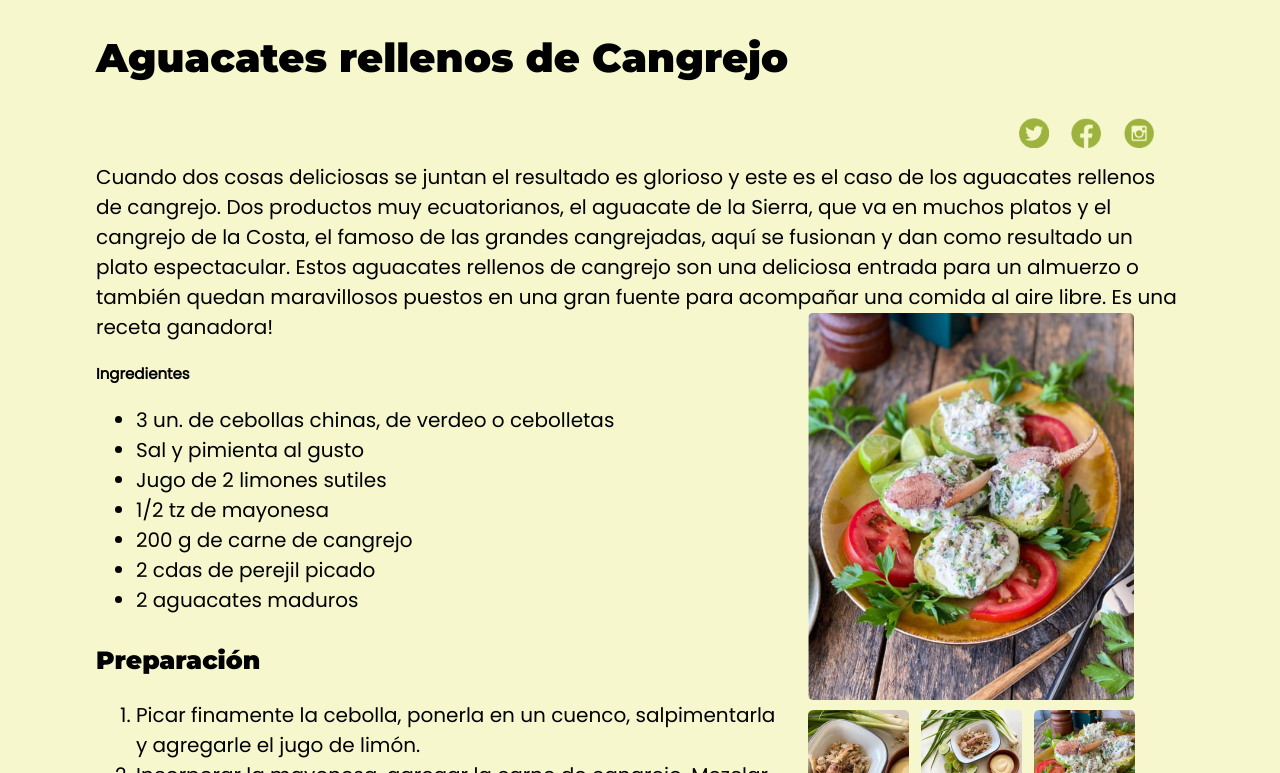
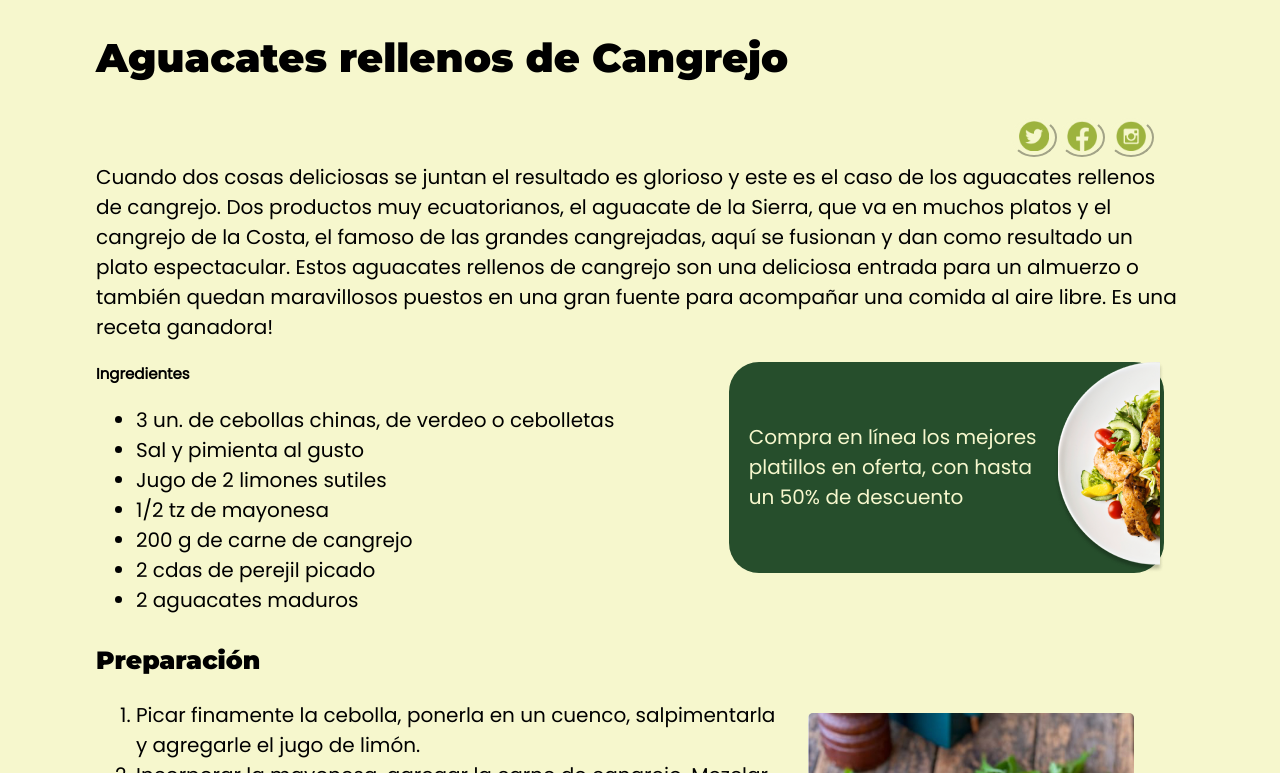
Before and after one commit to Kajoha/sapito-food, a website: page index.html in a window 1280 px wide. Shown: the part 524-1297 px from the top of the page. Drawn offline with Linux system fonts and the light colour scheme.

Commit message:
added ads cupon

```diff
--- a/index.html
+++ b/index.html
@@ -22,20 +22,22 @@
       </a>
     </div>
   </div>
+
   <img class="banner" sizes="(max-width: 1400px) 100vw, 1400px" srcset="
   img/aguacates-rellenos-cangrejo-portada-1440x1080-_1_n6b2de_c_scale,w_200.jpg 200w,
   img/aguacates-rellenos-cangrejo-portada-1440x1080-_1_n6b2de_c_scale,w_937.jpg 937w,
   img/aguacates-rellenos-cangrejo-portada-1440x1080-_1_n6b2de_c_scale,w_1400.jpg 1400w"
     src="img/aguacates-rellenos-cangrejo-portada-1440x1080-_1_n6b2de_c_scale,w_200.jpg"
     alt="Platillo de aguacate relleno de cangrejo en una presentación gourmet">
+
   <div class="blog">
-
     <div class="recipe">
       <h1 class="recipe__title">Aguacates rellenos de Cangrejo</h1>
+
       <div class="recipe__links">
-        <a href="#"><img src="img/twitter.png" alt="twitter logo"></a>
-        <a href="#"><img src="img/facebook.png" alt="facebook logo"></a>
-        <a href="#"><img src="img/instagram.png" alt="instagram logo"></a>
+        <button><img src="img/twitter.png" alt=""></button>
+        <button><img src="img/facebook.png" alt=""></button>
+        <button><img src="img/instagram.png" alt=""></button>
       </div>
 
       <p class="recipe__description recipe__description--top">
@@ -46,6 +48,12 @@
         también quedan maravillosos puestos en una gran fuente para acompañar una comida al aire libre. Es una receta
         ganadora!
       </p>
+    </div>
+
+    <div class="ads-cupon">
+      <p>Compra en línea los
+        mejores platillos en oferta, con hasta un 50% de descuento</p>
+      <img src="img/ad-discuont-1.png" alt="ensalada de tomates sherrys de la casa">
     </div>
 
     <div class="recipe">
--- a/sass/components/_ads.scss
+++ b/sass/components/_ads.scss
@@ -25,3 +25,27 @@
   font-weight: 600;
   color: $primary-green;
 }
+
+
+.ads-cupon {
+  align-items: center;
+  background-color: $primary-green;
+  border-radius: 3rem;
+  display: flex;
+  justify-content: space-between;
+  margin-left: auto;
+  margin-right: auto;
+  width: 70%;
+
+  @media (min-width: 60rem) {
+    position: absolute;
+    right: 2rem;
+    width: 40%;
+  }
+
+  p {
+    padding-left: 2rem;
+    font-size: $typo-m;
+    color: $white;
+  }
+}
--- a/sass/components/_gallery.scss
+++ b/sass/components/_gallery.scss
@@ -12,7 +12,7 @@
   @media (min-width: 60rem) {
     align-self: flex-end ;
     flex-direction: column;
-    top: 25rem;
+    top: 65rem;
     right: 5rem;
     width: 30%;
   }
--- a/sass/components/_recipe.scss
+++ b/sass/components/_recipe.scss
@@ -69,6 +69,11 @@
   margin-top: 1rem;
   position: absolute;
   right: 3rem;
+  button {
+    background-color: $white;
+    border-color: $white;
+    border-radius: 100%;
+  }
   img {
     width: 3rem;
   }
```
Also changed, not shown: img/14333041_10207414586579696_7830155796965807360_n.jpg (deleted), public/css/styles.css.
